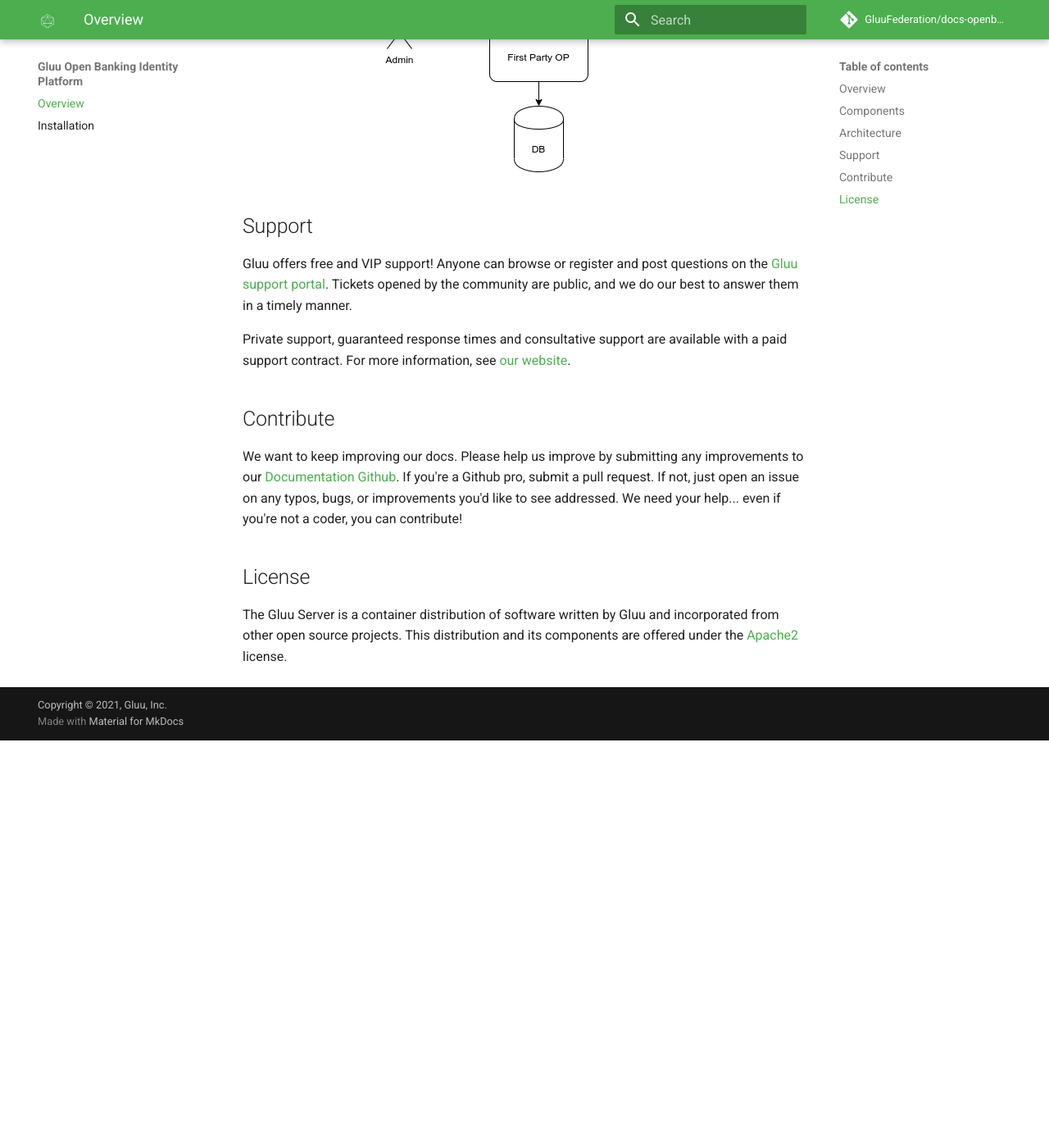
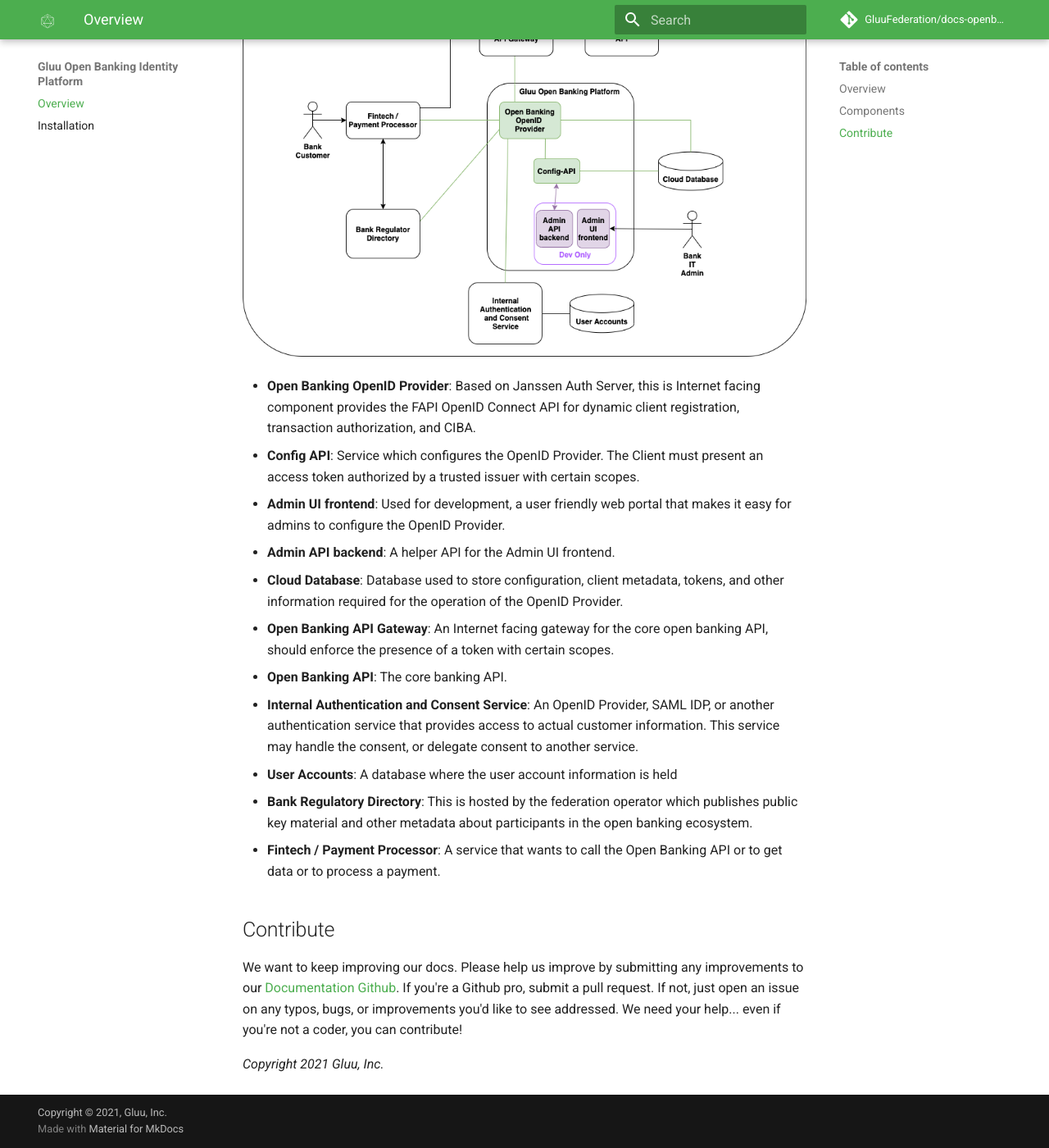
Before and after one commit to GluuFederation/docs-openbanking-prod, an MkDocs documentation site: the page built from docs/source/index.md, in a window 1280 px wide and 1400 px high, scrolled down 914 px. Shown: the whole window at 82% size. Built offline with MkDocs 1.6.1 and Material for MkDocs 9.7.7, drawn with Linux system fonts in a browser that asks for light colours; comment, search, counter and statistics services are not loaded; before the commit the page ends 1817 px from its top, so only the background shows below that; some of the changed text lies outside the part shown.

Commit message:
Updated homepage / diagram

```diff
--- a/docs/source/index.md
+++ b/docs/source/index.md
@@ -2,28 +2,71 @@
 
 ## Overview
 
-The Gluu Open Banking Identity Platform is a specific profile of the [Gluu Server](https://gluu.org/docs/gluu-server) that is packaged and configured for Open Banking customers.
+The Gluu Open Banking Identity Platform is a specific profile of the
+[Gluu Server](https://gluu.org/docs/gluu-server) that is packaged and configured
+for certain use cases:
+* Dynamic Client Registration using software statements
+* Payment Authorization
+* Identity - eKYC
+* Client Initiated Authentication (mobile / out of band)
 
-The Gluu Server is a distribution of open source software for identity and access management (IAM). SaaS, custom, open source and commercial web and mobile applications can leverage a Gluu Server for user authentication, identity information, and policy decisions.
+Other services needed by enterprises--but not by banks--have been disabled. The
+goal is to reduce the security surface area to make the platform easy to deploy,
+easy to keep up to date, and easy to rollout new features with zero downtime.
+
+This is a cloud native distribution. A VM distribution is provided to facilitate
+testing. If you're an identity architect, and you not a Kubernetes guru, the VM
+distribution is for you. It is not however intended for a production deployment.
+Cloud native is essential for auto-scaling, high availability, and operational
+automation.
+
+The development deployment chart of the Gluu Open Banking Identity Platform
+includes an Admin Web UI component. However, this component is excluded from the
+production chart. There is no need to run the Admin UI in production--all
+configuration is available via API. Running the Admin Ui in production is a
+waste of resources and an unnecessary component from a security perspective.
+
+This distribution of Gluu is based on the Janssen Project at the Linux
+Foundation, which is a fork of Gluu Server 4, the [most
+certified](https://openid.net/certification) OpenID Platform available.
+
+The core software is developed at the [Linux Foundation Janssen Project](https://jans.io).
+
 
 ## Components
 
-- Janssen Auth Server
-- Janssen Config API
-- Gluu Web Admin UI API
-- Gluu Web Admin GUI
+![component topology](./img/open-banking-topology.png)
 
-## Architecture
-
-![architecture diagram](./img/architecture.png)
-
-## Support
-Gluu offers free and VIP support! Anyone can browse or register and post questions on the [Gluu support portal](https://support.gluu.org). Tickets opened by the community are public, and we do our best to answer them in a timely manner.
-
-Private support, guaranteed response times and consultative support are available with a paid support contract. For more information, see [our website](https://gluu.org/pricing).
+* **Open Banking OpenID Provider**: Based on Janssen Auth Server, this is
+ Internet facing component provides the FAPI OpenID Connect API for dynamic
+ client registration, transaction authorization, and CIBA.
+* **Config API**: Service which configures the OpenID Provider. The Client
+ must present an access token authorized by a trusted issuer with certain scopes.
+* **Admin UI frontend**: Used for development, a user friendly web portal
+ that makes it easy for admins to configure the OpenID Provider.
+* **Admin API backend**: A helper API for the Admin UI frontend.
+* **Cloud Database**: Database used to store configuration, client metadata,
+ tokens, and other information required for the operation of the OpenID Provider.
+* **Open Banking API Gateway**: An Internet facing gateway for the core open
+ banking API, should enforce the presence of a token with certain scopes.
+* **Open Banking API**: The core banking API.
+* **Internal Authentication and Consent Service**: An OpenID Provider, SAML IDP,
+ or another authentication service that provides access to actual customer
+ information. This service may handle the consent, or delegate consent to
+ another service.
+* **User Accounts**: A database where the user account information is held
+* **Bank Regulatory Directory**: This is hosted by the federation operator which
+ publishes public key material and other metadata about participants in the open
+ banking ecosystem.
+* **Fintech / Payment Processor**: A service that wants to call the Open
+ Banking API or to get data or to process a payment.
 
 ## Contribute
-We want to keep improving our docs. Please help us improve by submitting any improvements to our [Documentation Github](https://github.com/GluuFederation/docs-open-banking-prod). If you're a Github pro, submit a pull request. If not, just open an issue on any typos, bugs, or improvements you'd like to see addressed. We need your help... even if you're not a coder, you can contribute!
+We want to keep improving our docs. Please help us improve by submitting any
+improvements to our [Documentation Github](https://github.com/GluuFederation/docs-open-banking-prod).
+If you're a Github pro, submit a pull request. If not, just open an issue on any
+typos, bugs, or improvements you'd like to see addressed. We need your help...
+even if you're not a coder, you can contribute!
 
-## License
-The Gluu Server is a container distribution of software written by Gluu and incorporated from other open source projects. This distribution and its components are offered under the [Apache2](http://www.apache.org/licenses/LICENSE-2.0) license.
+
+_Copyright 2021 Gluu, Inc._
```
Also changed, not shown: docs/source/img/architecture.png (deleted), docs/source/img/open-banking-topology.png (added), 1 other file.
